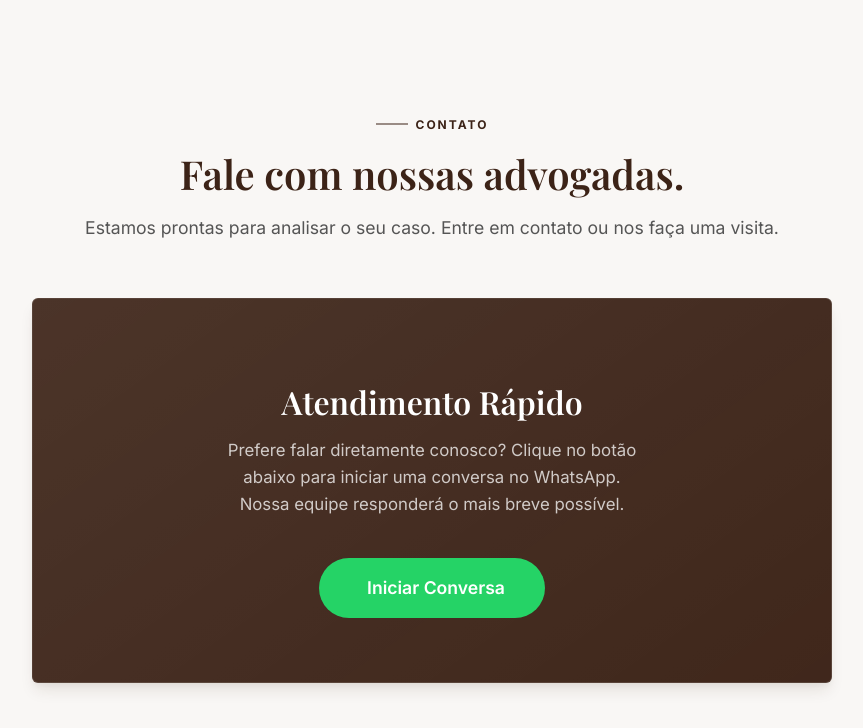
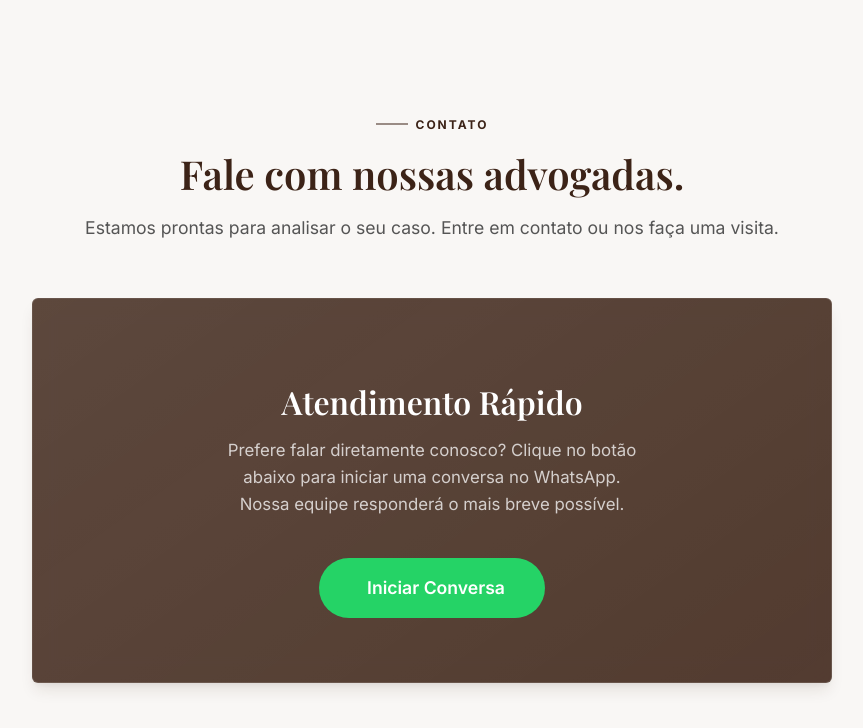
Before and after one commit to Oktosistemas/Kowalski-Matsuoka_LP, a plain HTML site: page index.html in a window 1280 px wide. Shown: the part 3365-4093 px from the top of the page, without its empty margins (208-1071 px from the left). Drawn offline with nearby package versions, Linux system fonts and the light colour scheme; some icons are missing; a web font is replaced by a local one.

Commit message:
style: make contact cta panel semi-transparent with blur

```diff
--- a/assets/css/style.css
+++ b/assets/css/style.css
@@ -669,8 +669,10 @@ img {
 
 /* CTA WhatsApp (Contato) */
 .contact-cta-panel {
-    background-color: var(--color-primary);
+    background-color: rgba(60, 35, 23, 0.90);
     background-image: linear-gradient(145deg, rgba(255, 255, 255, 0.08) 0%, rgba(255, 255, 255, 0.02) 100%);
+    backdrop-filter: blur(12px);
+    -webkit-backdrop-filter: blur(12px);
     border: 1px solid rgba(255, 255, 255, 0.1);
     padding: 4rem 3rem;
     border-radius: var(--border-radius);
```
